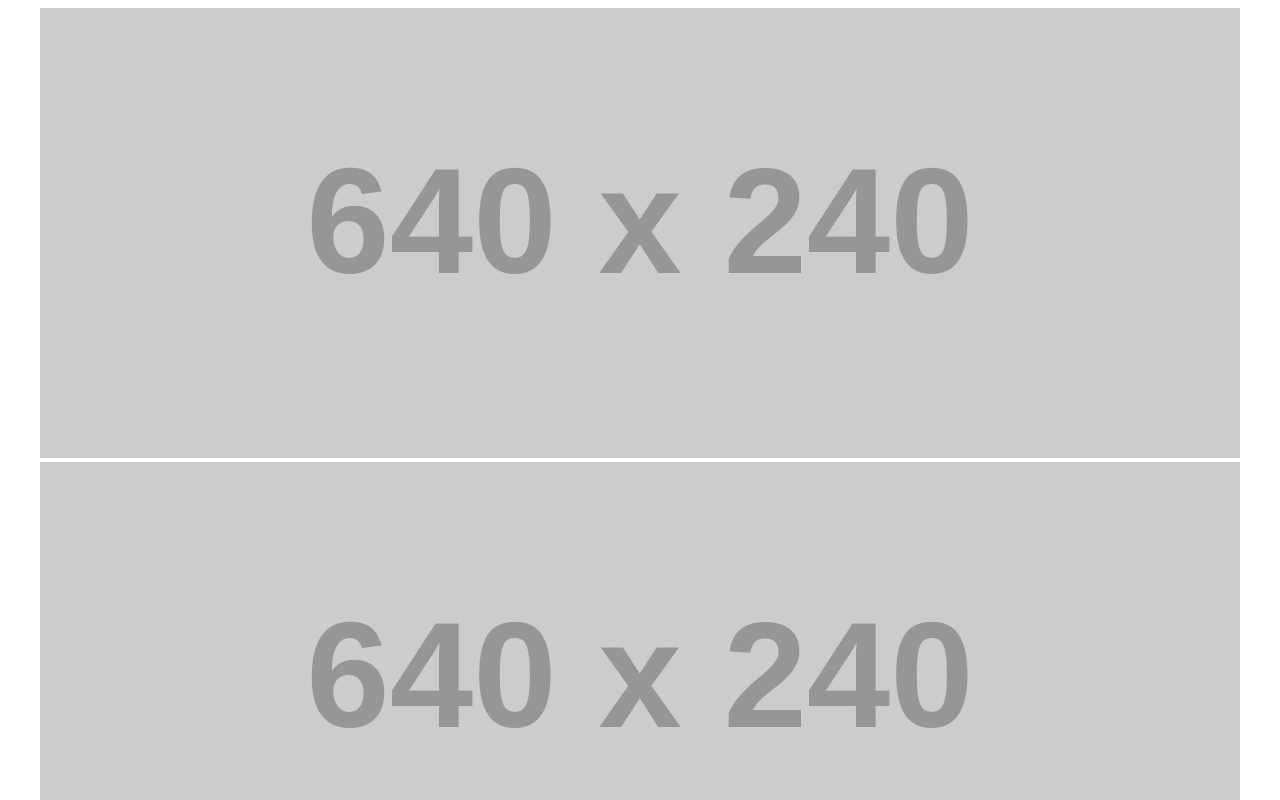
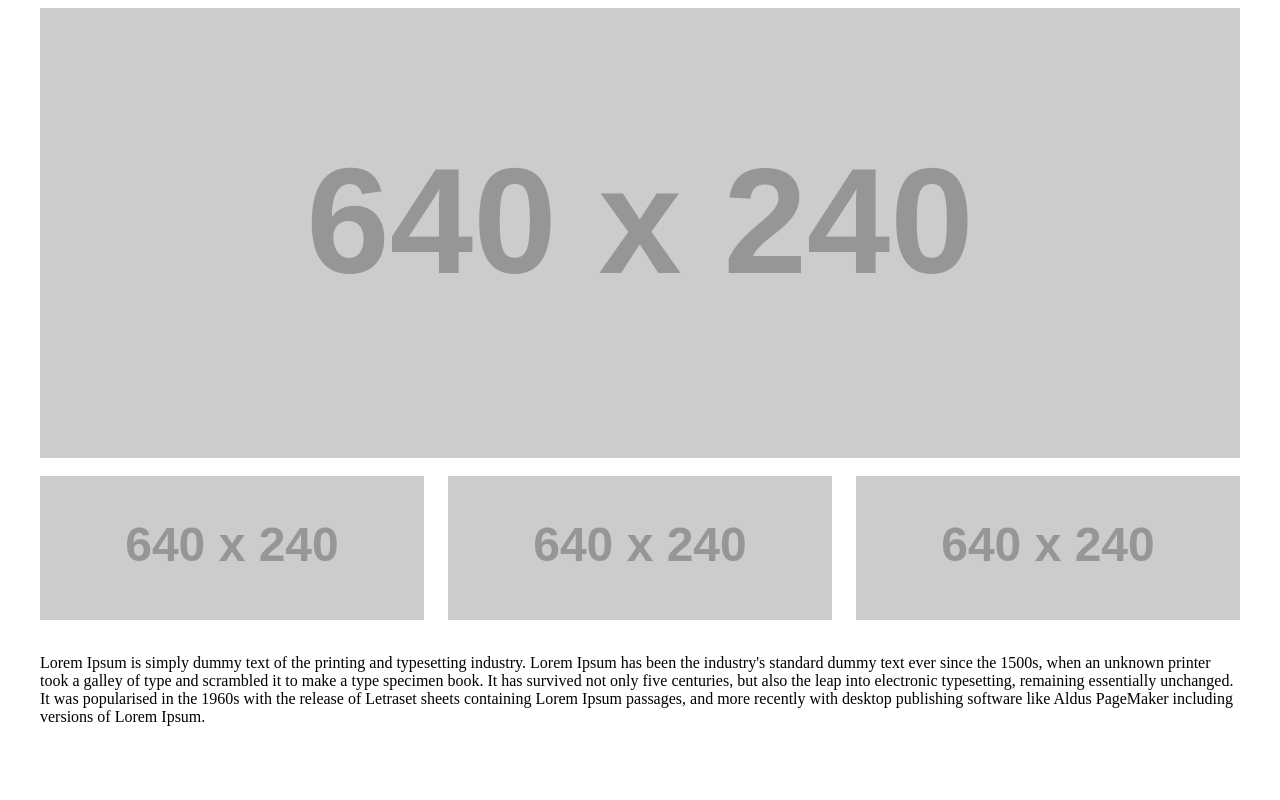
Before and after one commit to melahatk/mmp240, a plain HTML site: page exercise9/exercise9.html in a window 1280 px wide. Shown: the top 800 px of the page. Drawn offline with Linux system fonts and the light colour scheme; placeholder pictures from the web are drawn by us.

Commit message:
exercise 9

```diff
--- a/exercise9/exercise9.html
+++ b/exercise9/exercise9.html
@@ -13,6 +13,20 @@
       .layout img{
         width:100%;
       }
+
+      .layout{
+        display: grid;
+        grid-template-rows: auto auto auto;
+        grid-template-columns: 32% 32% 32%;
+        grid-gap: 2%;
+      }
+
+      .one, .five{
+        grid-column-start: 1;
+        grid-column-end: span 3;
+      }
+
+
     </style>
   </head>
   <body>
```
